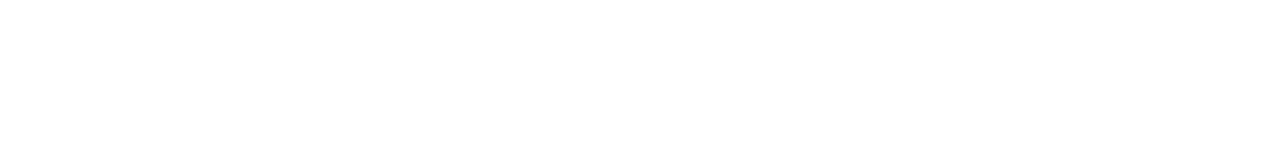
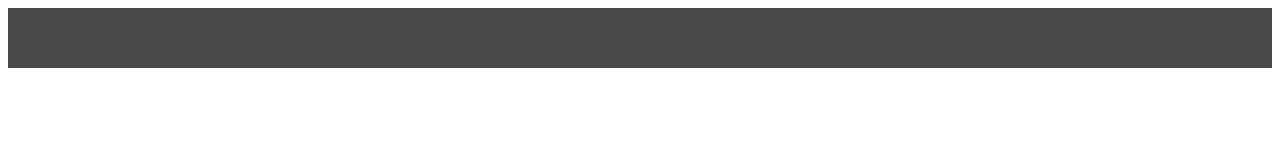
Before and after one commit to rxsharp/simple-timerbar, a plain HTML site: page index.html in a window 1280 px wide. Drawn offline with Linux system fonts and the light colour scheme.

Commit message:
Added html template for index, created the directory css and main.css file, main.css has .timerwrapper css

```diff
--- /dev/null
+++ b/css/main.css
@@ -0,0 +1,7 @@
+.timerwrapper {
+  height: 60px;
+  width: 100%;
+  background: #484949;
+  position: relative;
+  margin: auto;
+}
--- a/index.html
+++ b/index.html
@@ -1,3 +1,20 @@
+<!doctype html>
+
+<html lang="en">
+<head>
+  <meta charset="utf-8">
+
+  <title>Simple-Timer</title>
+  <meta name="description" content="A simple timer">
+  <meta name="author" content="Rick G">
+
+  <link rel="stylesheet" href="css/main.css">
+</head>
+
+<body>
 <div class="timerwrapper">
   <div class="shrinking"></div>
 </div>
+
+</body>
+</html>
```
Also changed, not shown: 1 other file.
